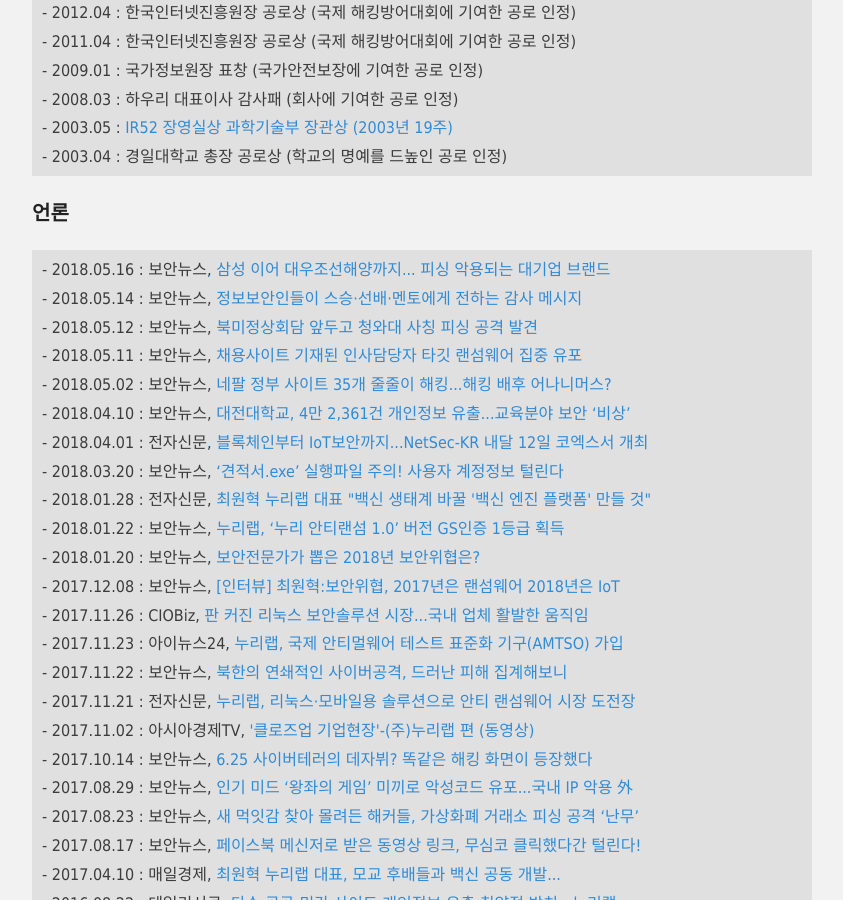
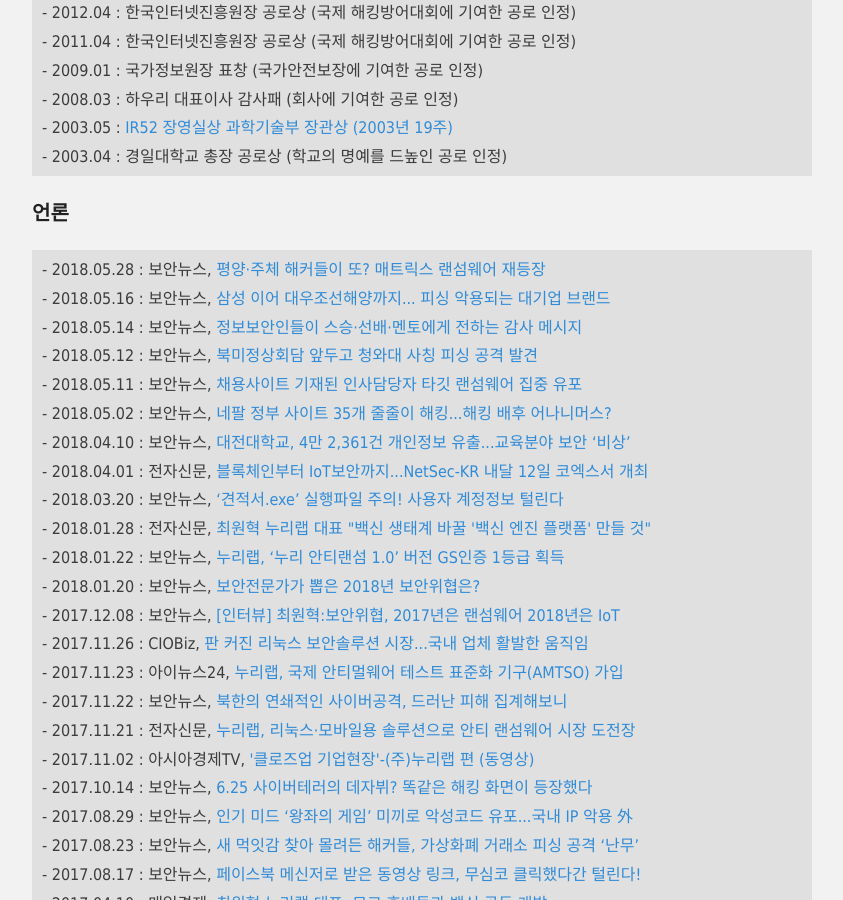
Before and after one commit to hanul93/hanul93.github.com, a Jekyll site: the page built from about.md, in a window 1280 px wide and 900 px high, scrolled down 1626 px. Shown: the whole window, without its empty margins (218-1061 px from the left). Built offline with Jekyll 4.4.1, drawn with Linux system fonts in a browser that asks for light colours; nearby versions of some CDN libraries.

Commit message:
언론 추가

```diff
--- a/about.md
+++ b/about.md
@@ -67,7 +67,8 @@
 
 ### 언론
 
-<div class="highlighter-rouge"><pre class="highlight"><code class="keibox">- 2018.05.16 : 보안뉴스, <a href="http://www.boannews.com/media/view.asp?idx=69457&kind=1">삼성 이어 대우조선해양까지... 피싱 악용되는 대기업 브랜드</a>
+<div class="highlighter-rouge"><pre class="highlight"><code class="keibox">- 2018.05.28 : 보안뉴스, <a href="http://www.boannews.com/media/view.asp?idx=69812">평양·주체 해커들이 또? 매트릭스 랜섬웨어 재등장</a>
+- 2018.05.16 : 보안뉴스, <a href="http://www.boannews.com/media/view.asp?idx=69457&kind=1">삼성 이어 대우조선해양까지... 피싱 악용되는 대기업 브랜드</a>
 - 2018.05.14 : 보안뉴스, <a href="http://www.boannews.com/media/view.asp?idx=69061&kind=1">정보보안인들이 스승·선배·멘토에게 전하는 감사 메시지</a>
 - 2018.05.12 : 보안뉴스, <a href="http://www.boannews.com/media/view.asp?idx=69359&kind=1">북미정상회담 앞두고 청와대 사칭 피싱 공격 발견</a>
 - 2018.05.11 : 보안뉴스, <a href="http://www.boannews.com/media/view.asp?idx=69315&kind=1">채용사이트 기재된 인사담당자 타깃 랜섬웨어 집중 유포</a>
```
